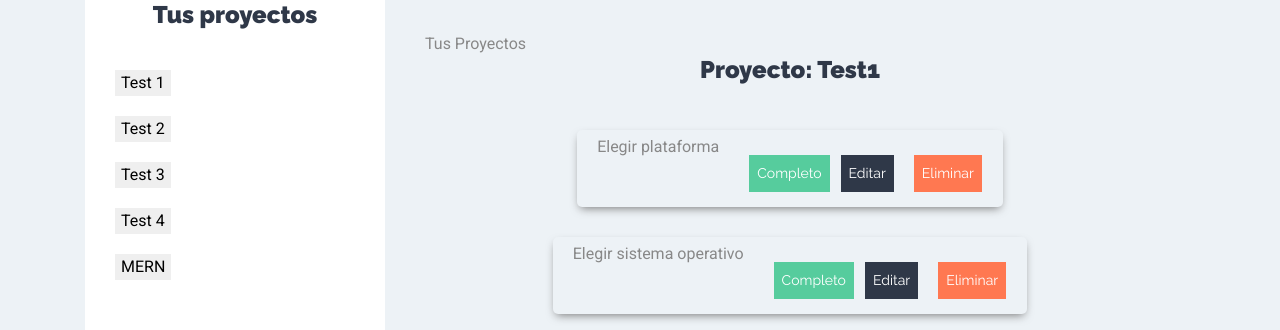
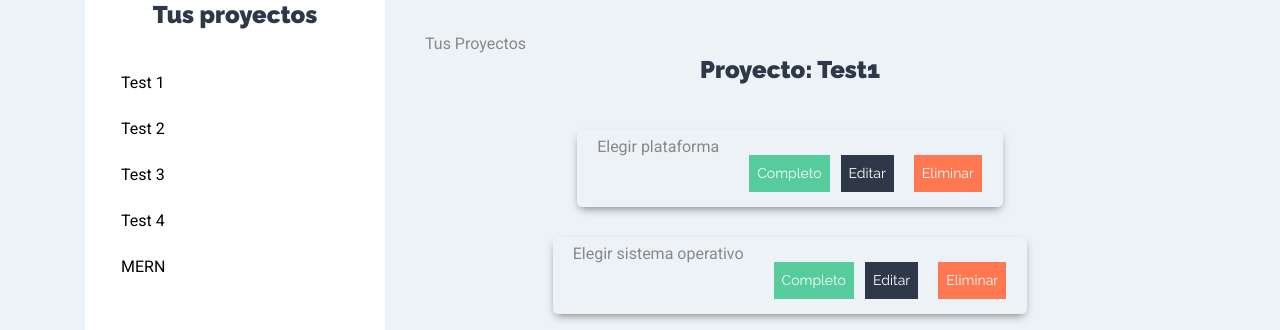
Before and after one commit to BladimirDelBarrioPizarro/MERN, a React (Create React App) app: page /projects in a window 1280 px wide. Shown: the part 250-580 px from the top of the page. Built offline with nearby package versions, Linux system fonts and the light colour scheme.

Commit message:
feat: added style .noEdge

```diff
--- a/src/index.css
+++ b/src/index.css
@@ -336,5 +336,6 @@ button {
 
 
 .noEdge{
-  border:0
+  border:0;
+  background-color: transparent;
 }
```
